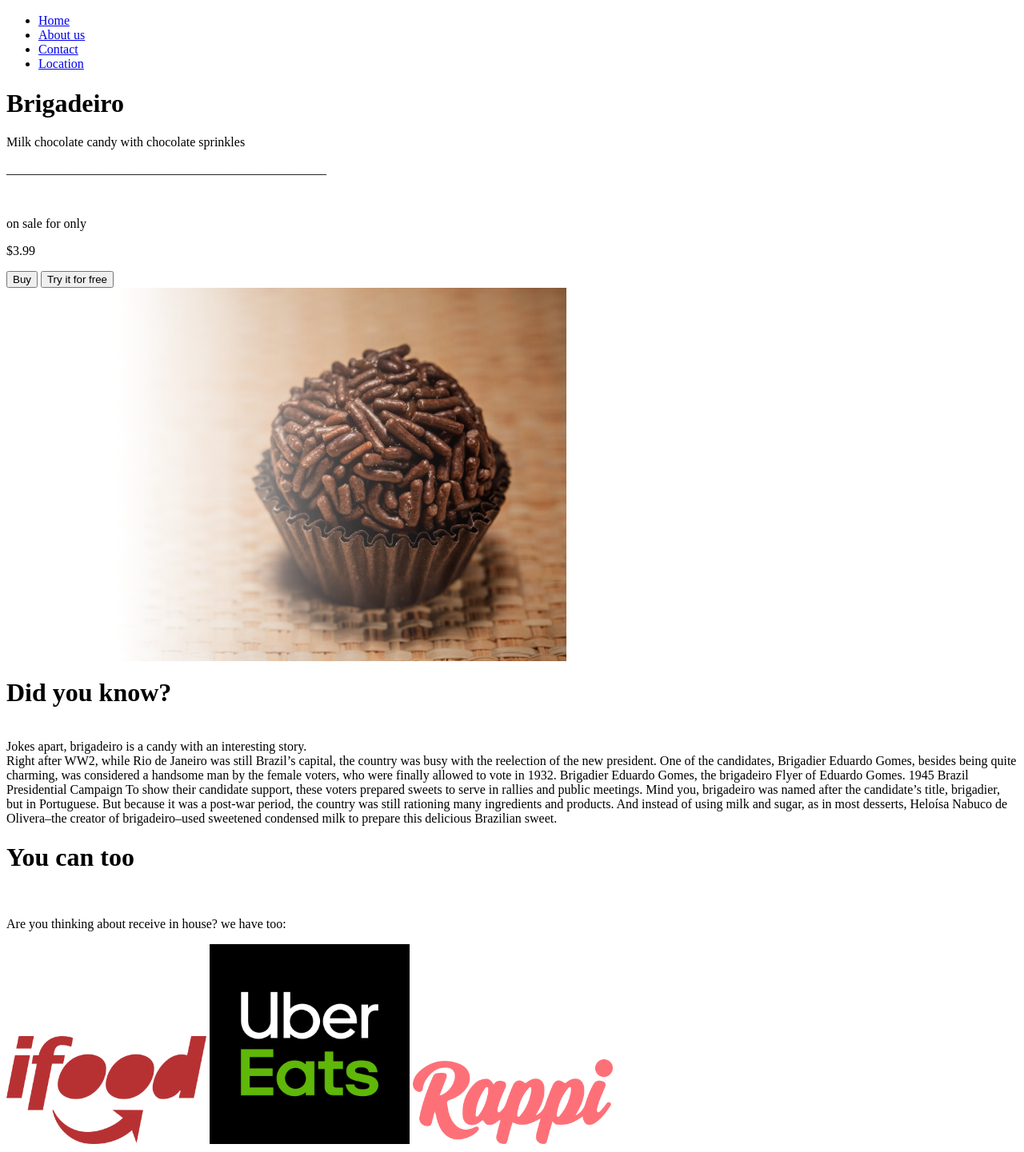
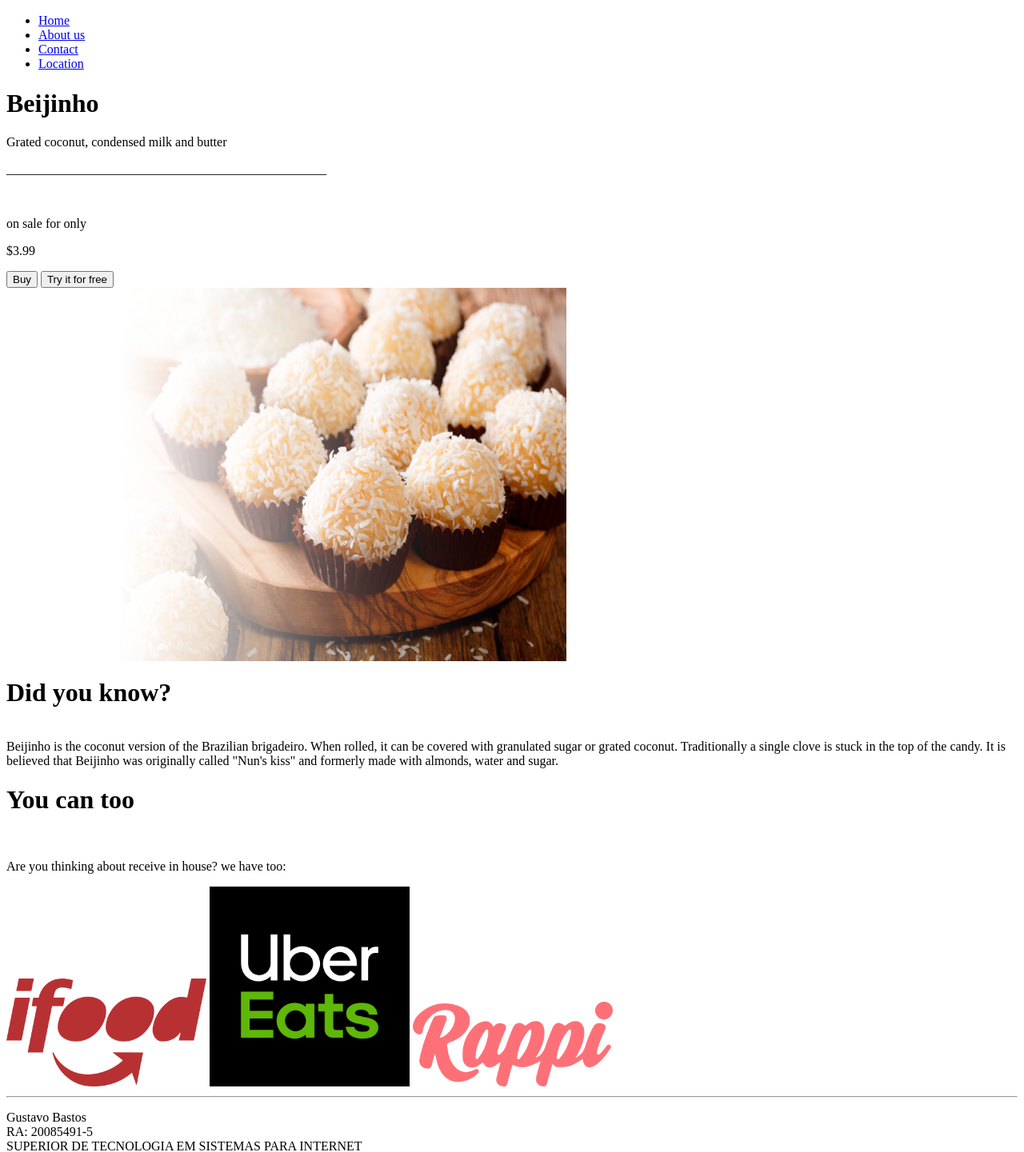
Before and after one commit to bastosgm/tia-joana-s-candy-store, a PHP site: template pages/product2.php in a window 1280 px wide. Shown: the part 242-1683 px from the top of the page at 80% size. Run offline with PHP 8.4, Linux system fonts and the light colour scheme; the template is opened without the code that fills it, so the values that code supplies are empty.

Commit message:
finishing prod2 and more some changes

```diff
--- a/data/products.php
+++ b/data/products.php
@@ -57,7 +57,7 @@
             'image' => './img/beijinho.png',
             'name' => 'Beijinho',
             'description' => 'Another candy based on coconut, delicious!',
-            'about' => '* aqui vai um sobre do doce *',
+            'about' => 'Grated coconut, condensed milk and butter',
             'price' => '3.99'
         ],
 
--- a/pages/product2.php
+++ b/pages/product2.php
@@ -4,11 +4,6 @@
 
 <head>
     <title>Tia Joana's | About Us</title>
-    <style>
-        /* .drop-shadow {
-            box-shadow: 0 5px 30px #ccc;
-        } */
-    </style>
 </head>
 
 <main>
@@ -17,21 +12,21 @@
         <div class="container-fluid d-flex justify-content-between px-5 py-5">
             <div>
                 <div>
-                    <h1 class="display-5 fw-bold"><?php echo $arr['1']['name'] ?></h1>
-                    <p class="col-md-8 fs-4"><?php echo $arr['1']['about'] ?></p>
+                    <h1 class="display-5 fw-bold"><?php echo $arr['2']['name'] ?></h1>
+                    <p class="col-md-8 fs-4"><?php echo $arr['2']['about'] ?></p>
                     <p>__________________________________________________</p><br>
                 </div>
                 <div class="mt-5">
 
 
                     <p class="mb-0">on sale for only</p>
-                    <p class="display-1">$<?php echo $arr['4']['price'] ?></p>
+                    <p class="display-1">$<?php echo $arr['2']['price'] ?></p>
                     <button type="button" class="btn btn-light btn-lg me-2">Buy</button>
                     <button type="button" class="btn btn-outline-light btn-lg">Try it for free</button>
                 </div>
             </div>
 
-            <img src="./img/brigadeiro2.png" width="700px" alt="brigadeiro">
+            <img src="./img/beijinho2.png" width="700px" alt="brigadeiro">
 
 
         </div>
@@ -39,21 +34,9 @@
             <div class="container">
                 <h1>Did you know?</h1> <br>
 
-                Jokes apart, brigadeiro is a candy with an interesting story. <br>
+                Beijinho is the coconut version of the Brazilian brigadeiro. When rolled, it can be covered with granulated sugar or grated coconut. Traditionally a single clove is stuck in the top of the candy.
 
-                Right after WW2, while Rio de Janeiro was still Brazil’s capital, the country was busy with the reelection of the new president.
-
-                One of the candidates, Brigadier Eduardo Gomes, besides being quite charming, was considered a handsome man by the female voters, who were finally allowed to vote in 1932.
-
-                Brigadier Eduardo Gomes, the brigadeiro
-                Flyer of Eduardo Gomes. 1945 Brazil Presidential Campaign
-                To show their candidate support, these voters prepared sweets to serve in rallies and public meetings.
-
-                Mind you, brigadeiro was named after the candidate’s title, brigadier, but in Portuguese.
-
-                But because it was a post-war period, the country was still rationing many ingredients and products.
-
-                And instead of using milk and sugar, as in most desserts, Heloísa Nabuco de Olivera–the creator of brigadeiro–used sweetened condensed milk to prepare this delicious Brazilian sweet.
+                It is believed that Beijinho was originally called "Nun's kiss" and formerly made with almonds, water and sugar.
             </div>
 
         </div>
```
Also changed, not shown: img/beijinho-de-coco.png (added), img/beijinho2.png (added).
